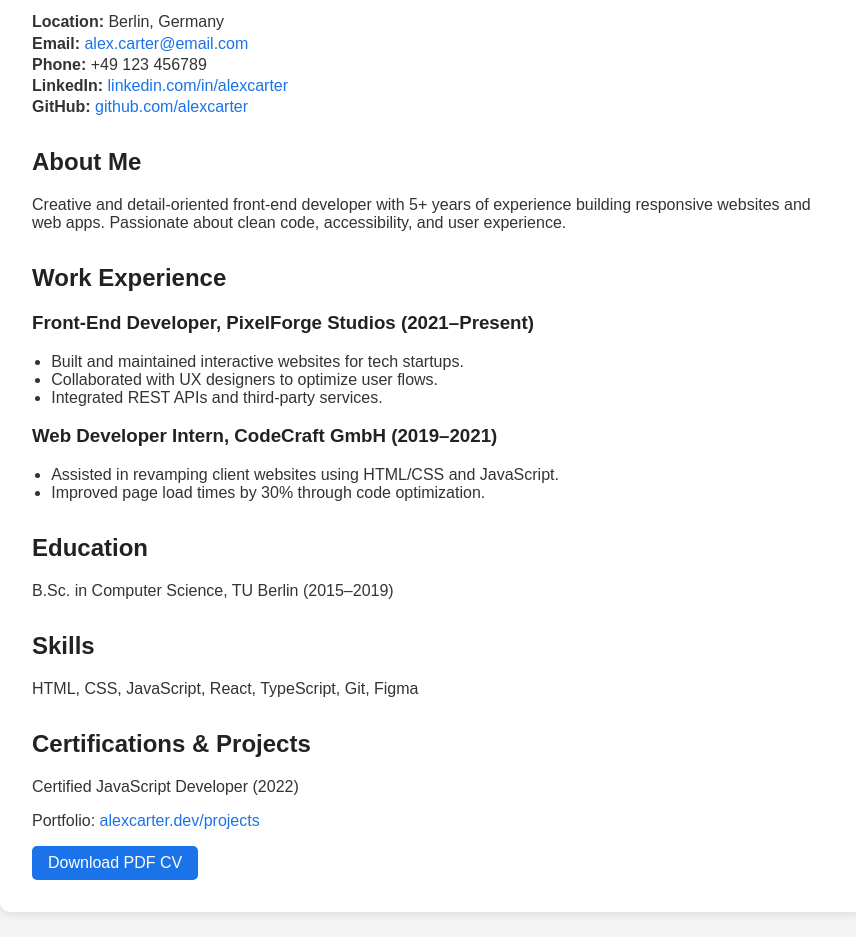
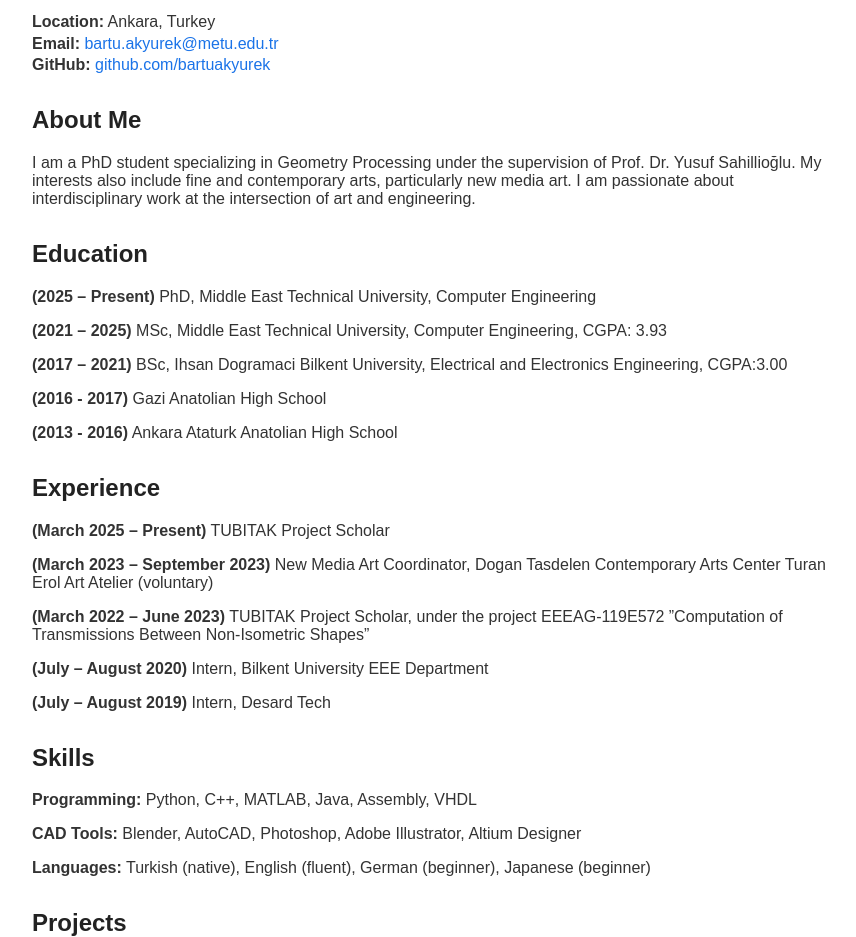
Before and after one commit to bartuakyurek/short-cv, a plain HTML site: page index.html in a window 1280 px wide. Shown: the part 143-1080 px from the top of the page, without its empty margins (208-1064 px from the left). Drawn offline with Linux system fonts and the light colour scheme.

Commit message:
Update CV

```diff
--- a/index.html
+++ b/index.html
@@ -3,61 +3,60 @@
 <head>
   <meta charset="UTF-8" />
   <meta name="viewport" content="width=device-width, initial-scale=1.0"/>
-  <title>Alex Carter - Front-End Developer</title>
+  <title>Bartu Akyürek - PhD Student</title>
   <link rel="stylesheet" href="style.css" />
 </head>
 <body>
   <div class="container">
-    <h1>Alex Carter</h1>
-    <p class="title">Front-End Web Developer</p>
+    <h1>Bartu Akyürek</h1>
+    <p class="title">PhD Student in Computer Engineering</p>
 
     <div class="contact">
-      <p><strong>Location:</strong> Berlin, Germany</p>
-      <p><strong>Email:</strong> <a href="mailto:alex.carter@email.com">alex.carter@email.com</a></p>
-      <p><strong>Phone:</strong> +49 123 456789</p>
-      <p><strong>LinkedIn:</strong> <a href="https://linkedin.com/in/alexcarter" target="_blank">linkedin.com/in/alexcarter</a></p>
-      <p><strong>GitHub:</strong> <a href="https://github.com/alexcarter" target="_blank">github.com/alexcarter</a></p>
+      <p><strong>Location:</strong> Ankara, Turkey</p>
+      <p><strong>Email:</strong> <a href="mailto:bartu.akyurek@metu.edu.tr">bartu.akyurek@metu.edu.tr</a></p>
+      <p><strong>GitHub:</strong> <a href="https://github.com/bartuakyurek" target="_blank">github.com/bartuakyurek</a></p>
     </div>
 
     <div class="section">
       <h2>About Me</h2>
-      <p>Creative and detail-oriented front-end developer with 5+ years of experience building responsive websites and web apps. Passionate about clean code, accessibility, and user experience.</p>
+      <p>I am a PhD student specializing in Geometry Processing under the supervision of Prof. Dr. Yusuf Sahillioğlu. My interests also include fine and contemporary arts, particularly new media art. I am passionate about interdisciplinary work at the intersection of art and engineering.</p>    </div>
+
+    <div class="section">
+      <h2>Education</h2>
+      <p> <strong>(2025 – Present)</strong> PhD, Middle East Technical University, Computer Engineering </p>
+      <p> <strong>(2021 – 2025)</strong> MSc, Middle East Technical University,  Computer Engineering, CGPA: 3.93 </p>
+      <p> <strong>(2017 – 2021)</strong> BSc, Ihsan Dogramaci Bilkent University, Electrical and Electronics Engineering, CGPA:3.00  </p>
+      <p> <strong>(2016 - 2017)</strong> Gazi Anatolian High School </p>
+      <p> <strong>(2013 - 2016)</strong> Ankara Ataturk Anatolian High School </p>
     </div>
 
     <div class="section">
-      <h2>Work Experience</h2>
-      <h3>Front-End Developer, PixelForge Studios (2021–Present)</h3>
-      <ul>
-        <li>Built and maintained interactive websites for tech startups.</li>
-        <li>Collaborated with UX designers to optimize user flows.</li>
-        <li>Integrated REST APIs and third-party services.</li>
-      </ul>
+      <h2>Experience</h2>
+      <p> <strong>(March 2025 – Present)</strong> TUBITAK Project Scholar </p>
+      <p> <strong>(March 2023 – September 2023)</strong> New Media Art Coordinator, Dogan Tasdelen Contemporary Arts Center Turan Erol Art Atelier (voluntary)</p>
+      <p> <strong>(March 2022 – June 2023)</strong> TUBITAK Project Scholar, under the project EEEAG-119E572 ”Computation of Transmissions Between Non-Isometric Shapes” </p>
+      <p> <strong>(July – August 2020)</strong> Intern, Bilkent University EEE Department </p>
+      <p> <strong>(July – August 2019)</strong> Intern, Desard Tech</p>
+    </div>
 
-      <h3>Web Developer Intern, CodeCraft GmbH (2019–2021)</h3>
-      <ul>
-        <li>Assisted in revamping client websites using HTML/CSS and JavaScript.</li>
-        <li>Improved page load times by 30% through code optimization.</li>
-      </ul>
+
+
+    <div class="section">
+      <h2>Skills</h2>
+      <p>  <strong>Programming:</strong> Python, C++, MATLAB, Java, Assembly, VHDL </p>
+      <p> <strong>CAD Tools:</strong> Blender, AutoCAD, Photoshop, Adobe Illustrator, Altium Designer</p>
+      <p> <strong>Languages:</strong> Turkish (native), English (fluent), German (beginner), Japanese (beginner) </p>
     </div>
 
     <div class="section">
-      <h2>Education</h2>
-      <p>B.Sc. in Computer Science, TU Berlin (2015–2019)</p>
-    </div>
+      <h2>Projects</h2>
 
-    <div class="section">
-      <h2>Skills</h2>
-      <p>HTML, CSS, JavaScript, React, TypeScript, Git, Figma</p>
-    </div>
-
-    <div class="section">
-      <h2>Certifications & Projects</h2>
-      <p>Certified JavaScript Developer (2022)</p>
-      <p>Portfolio: <a href="https://alexcarter.dev/projects" target="_blank">alexcarter.dev/projects</a></p>
+      <p> <strong>MSc Thesis: </strong> <a href="https://open.metu.edu.tr/handle/11511/113458" target="_blank">  Real-Time Secondary Animation with Spring Decomposed Skinning </a> </p>
+      <p> Master's Degree Course Projects  <a href="https://github.com/bartuakyurek/CENG-Course-Projects" target="_blank"> Github Link </a> </p>
     </div>
 
     <div class="section download">
-      <a href="AlexCarter-CV.pdf" download>Download PDF CV</a>
+      <a href="akyurek_short_cv.pdf" download>Download PDF CV</a>
     </div>
   </div>
 </body>
```
Also changed, not shown: 1 other file.
